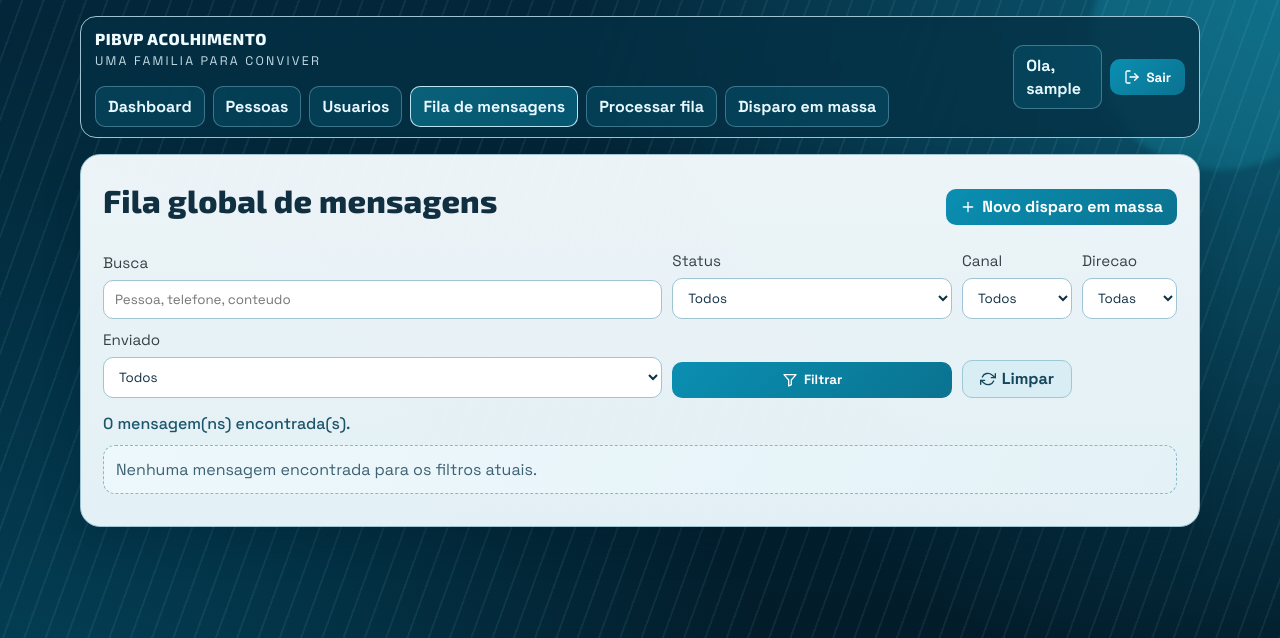
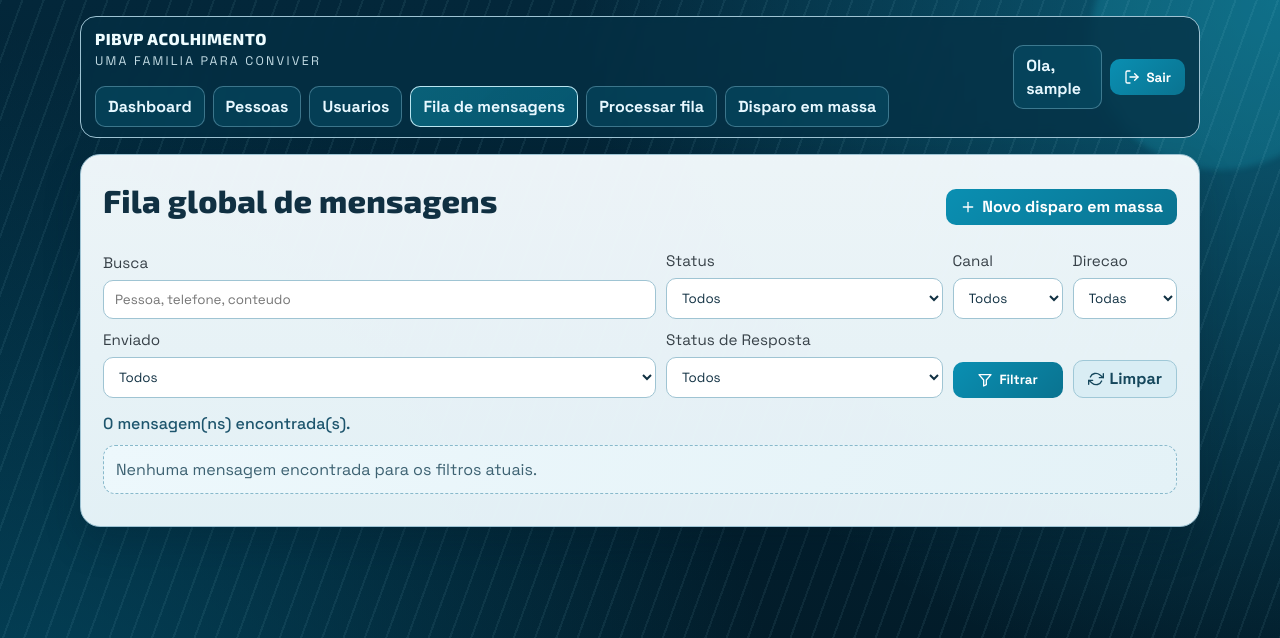
Before and after one commit to simoesjonatas/acolhimento_pibvp, a Django app: page /acolhimento/mensagens/fila/ in a window 1280 px wide. Shown: the top 638 px of the page. Run offline with Django 4.2, Linux system fonts and the light colour scheme; the visitor is signed in with stand-in values (Sample User, id 1); data that the repository does not hold is empty.

Commit message:
feat: Adiciona filtro de status de resposta na fila de mensagens

```diff
--- a/apps/acolhimento/views.py
+++ b/apps/acolhimento/views.py
@@ -154,6 +154,7 @@ class MensagemFilaQuerysetMixin:
 		canal = self.request.GET.get('canal', '').strip()
 		direcao_mensagem = self.request.GET.get('direcao_mensagem', '').strip()
 		enviado = self.request.GET.get('enviado', '').strip()
+		resposta_status = self.request.GET.get('resposta_status', '').strip()
 		sort_coluna, direcao_ordenacao = self.get_sort_state()
 
 		if busca:
@@ -177,6 +178,13 @@ class MensagemFilaQuerysetMixin:
 			queryset = queryset.filter(enviada_em__isnull=False)
 		elif enviado == 'nao':
 			queryset = queryset.filter(enviada_em__isnull=True)
+
+		if resposta_status == 'respondidas':
+			queryset = queryset.filter(direcao='saida', resposta_recebida_em__isnull=False)
+		elif resposta_status == 'sem_resposta':
+			queryset = queryset.filter(direcao='saida', resposta_recebida_em__isnull=True)
+		elif resposta_status == 'recebidas':
+			queryset = queryset.filter(direcao='entrada')
 
 		ordering = self.sort_map.get(sort_coluna, 'enfileirada_em')
 		if direcao_ordenacao == 'desc':
@@ -222,9 +230,15 @@ class MensagemFilaListView(LoginRequiredMixin, MensagensPermissaoMixin, Mensagem
 		context['canal_atual'] = self.request.GET.get('canal', '').strip()
 		context['direcao_mensagem_atual'] = self.request.GET.get('direcao_mensagem', '').strip()
 		context['enviado_atual'] = self.request.GET.get('enviado', '').strip()
+		context['resposta_status_atual'] = self.request.GET.get('resposta_status', '').strip()
 		context['status_choices'] = MensagemContato.StatusFilaChoices.choices
 		context['canal_choices'] = MensagemContato.CanalChoices.choices
 		context['direcao_choices'] = MensagemContato.DirecaoChoices.choices
+		context['resposta_status_choices'] = [
+			('respondidas', 'Respondidas'),
+			('sem_resposta', 'Sem resposta'),
+			('recebidas', 'Mensagens recebidas'),
+		]
 		context['sort_coluna_atual'] = sort_coluna_atual
 		context['sort_direcao_atual'] = sort_direcao_atual
 		context['sort_links'] = sort_links
--- a/templates/mensagens_fila.html
+++ b/templates/mensagens_fila.html
@@ -49,6 +49,15 @@
             <option value="">Todos</option>
             <option value="sim" {% if enviado_atual == 'sim' %}selected{% endif %}>Sim</option>
             <option value="nao" {% if enviado_atual == 'nao' %}selected{% endif %}>Nao</option>
+        </select>
+    </div>
+    <div>
+        <label for="resposta_status">Status de Resposta</label>
+        <select id="resposta_status" name="resposta_status">
+            <option value="">Todos</option>
+            {% for valor, rotulo in resposta_status_choices %}
+            <option value="{{ valor }}" {% if resposta_status_atual == valor %}selected{% endif %}>{{ rotulo }}</option>
+            {% endfor %}
         </select>
     </div>
     <button type="submit">
```
